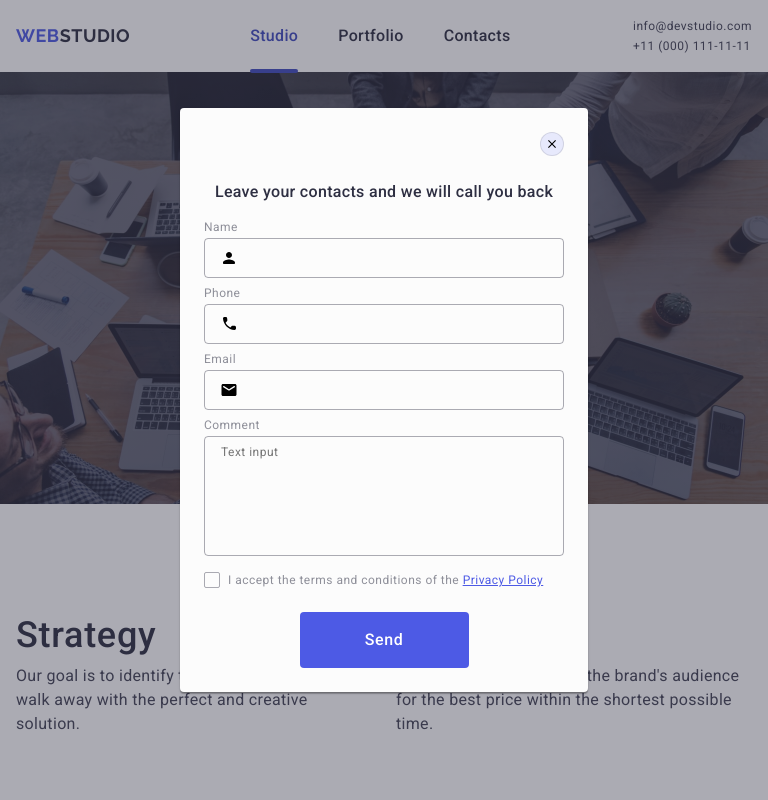
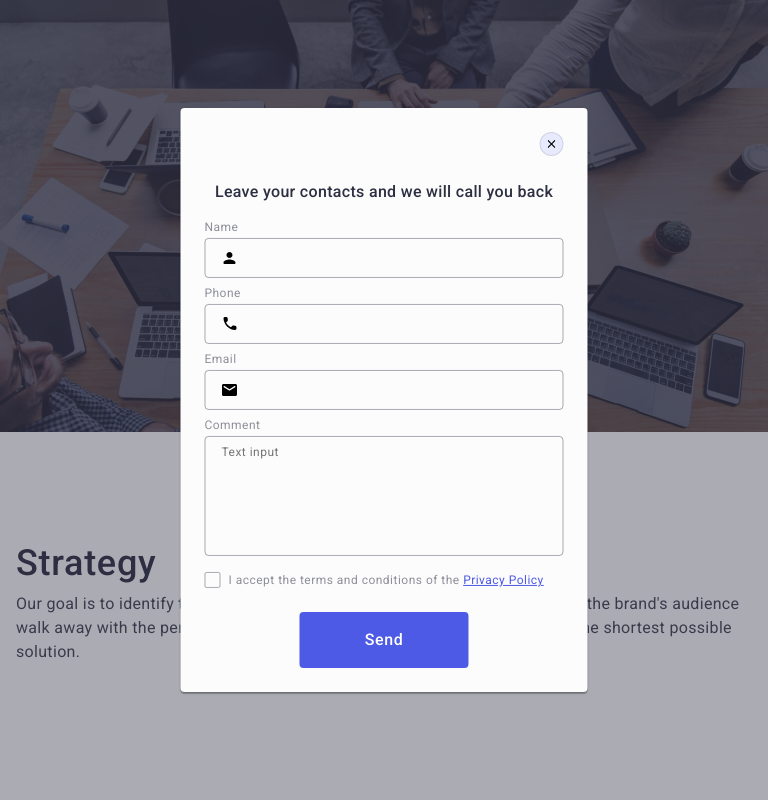
Before and after one commit to ddooss81/ddooss81-goit-markup-hw-06, a plain HTML site: page index.html in a window 768 px wide. Shown: the top 800 px of the page. Drawn offline with nearby package versions, Linux system fonts and the light colour scheme.

Commit message:
241023 1942

```diff
--- a/css/style1158.css
+++ b/css/style1158.css
@@ -32,6 +32,6 @@
 
   .modal_main {
     width: 408px;
-    height: 584px;
+    max-width: 35%;
   }
 }
--- a/css/style320.css
+++ b/css/style320.css
@@ -185,4 +185,9 @@
   .email_foot_btn {
     width: 165px;
   }
+
+  .modal_main {
+    width: 288px;
+    max-width: 97%;
+  }
 }
--- a/css/style768.css
+++ b/css/style768.css
@@ -231,8 +231,6 @@
 
   .modal_main {
     width: 408px;
-    height: 584px;
-    max-width: 90%;
-    max-height: 97%;
+    max-width: 53%;
   }
 }
--- a/index.html
+++ b/index.html
@@ -22,7 +22,7 @@
     <link rel="stylesheet" href="./css/style768.css" />
     <link rel="stylesheet" href="./css/style1158.css" />
   </head>
-  <header class="heder_div">
+  <!-- <header class="heder_div">
       <div class="container container_header">
         <nav class="header_nav">
           <a class="logo_start" href="./index.html"
@@ -55,7 +55,7 @@
           </ul>
         </address>
       </div>
-    </header>
+    </header> -->
     <main>
       <!-- First section-->
       <section class="section_first">
```
